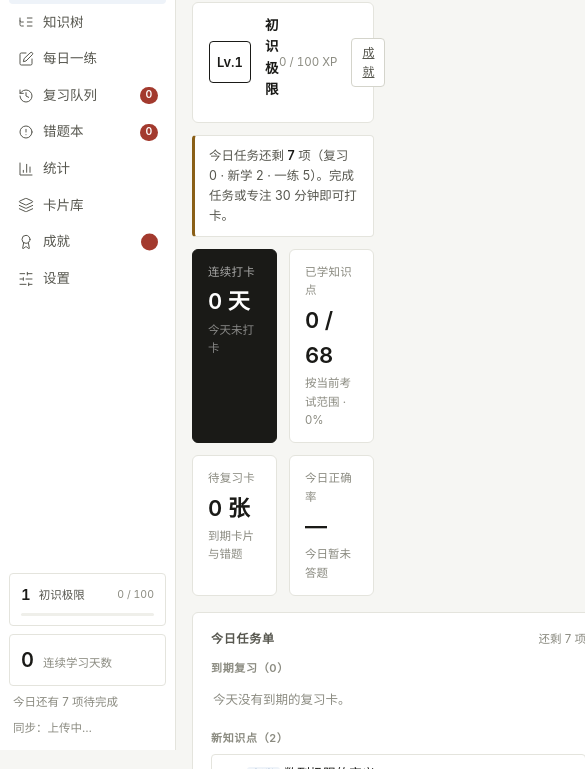
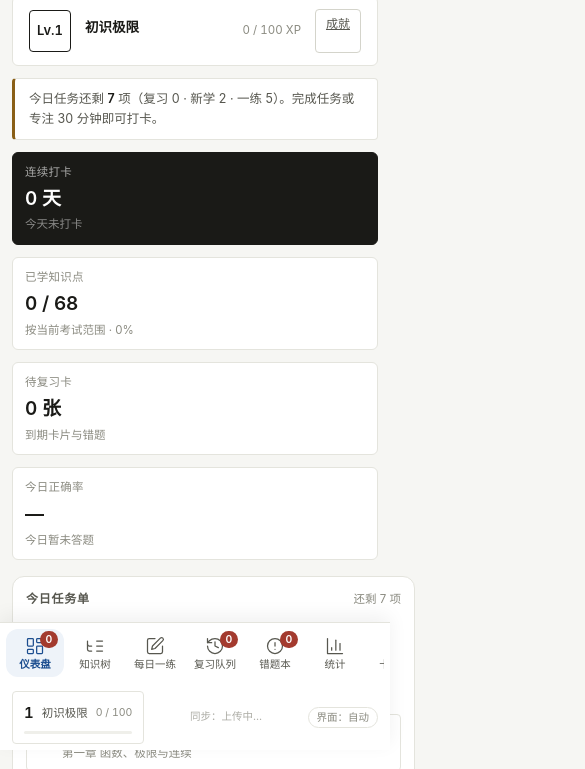
Before and after one commit to zhushenghui123/math-drill, a plain HTML site: page web/index.html in a window 390 px wide. Shown: the part 94-863 px from the top of the page, 585 px wide, since content can reach past the window. Drawn offline with nearby package versions, Linux system fonts and the light colour scheme; no server answers.

Commit message:
手机适配：底部标签栏 + 界面模式开关（电脑端结构上不受影响）
决策人反馈"手机上看略微有点大"。实测根因不是字号，而是**布局**：
fork 的 #sidebar 在 ≤820px 时仍占 176px，而小米15 的 CSS 视口只有约 400px
（1200×2670 物理 / DPR 3）——侧栏吃掉 44% 屏宽，正文只剩 ~224px。

改法（成熟做法，不引框架）：
- web/assets/mobile.css：手机样式层，**所有手机规则锁在 html[data-layout="mobile"] 下**
  · 侧栏 → 固定底部标签栏（移动端标准模式）：横向可滑、图标+小字、触控目标 ≥44px
  · 正文全宽；底栏安全区 env(safe-area-inset-bottom) + viewport-fit=cover（刘海/手势条）
  · 排版收紧：h1/h2/q-stem 用 clamp() 流式字号；卡片与网格在手机上单列
  · 公式与表格 overflow-x:auto（4×4 行列式在窄屏不再撑破布局）
  · 表单 font-size 16px（防聚焦整页缩放）
- web/js/layout.js：界面模式（自动/手机/电脑），默认按视口 ≤430px 自动判定，
  手动切换记住在 localStorage，优先级高于自动；no-JS 时无 data-layout → 与改动前完全一致

**为什么不用 Bootstrap/Tailwind**：fork 的 style.css 是 1063 行自研样式，引框架=重写 UI，
BOUNDARY §0 明令不得重写，且会打断 test-dom-wiring 依赖的标记结构。
这里只用标准 CSS 能力（clamp / dvh / env(safe-area-inset-*)）。

手动开关：侧栏底部新增「界面：自动 / 手机版 / 电脑版」按钮（决策人要求的可手动切换）。

验收：
- web/tests/test-layout.js 新增 15 项：视口判定（400→手机、1200→电脑、430/431 边界）、
  手动覆盖优先、循环顺序、持久化、按钮文案；**外加一条机械不变量**：
  mobile.css 里 33 个规则块必须全部锁在 [data-layout="mobile"] 下，否则测试红
  （防止将来有人塞一条全局规则悄悄改坏桌面端）
- 前端套件 531 → **546 项全绿**；Python 57 项；refcheck 绿
- 生产已部署：/js/layout.js、/assets/mobile.css 均 200；head 顺序与 viewport-fit 已生效

```diff
--- /dev/null
+++ b/web/assets/mobile.css
@@ -0,0 +1,111 @@
+/* web/assets/mobile.css —— 界面模式层（手机版）
+ *
+ * 隔离原则（决策人要求"手机适配不要影响电脑端"）：本文件所有手机规则都写在
+ * `html[data-layout="mobile"]` 选择器下。电脑端（data-layout=desktop 或脚本未运行）
+ * **一次都不会命中**——不是"尽量不影响"，是结构上碰不到。
+ *
+ * 基准设备：小米 15（1200×2670 物理 / DPR 3 → **约 400×890 CSS px**）；
+ * 覆盖区间 360–430px（含 iPhone 15 的 393×852、SE 的 375×667）。
+ *
+ * 为什么不用 Bootstrap/Tailwind：fork 的 style.css 是 1063 行自研样式，
+ * 引框架=重写 UI —— BOUNDARY §0 明令不得重写，且会打断 test-dom-wiring 依赖的标记结构。
+ * 这里用的都是标准 CSS 能力：clamp() 流式字号 / dvh 视口单位 / env(safe-area-inset-*) 安全区。
+ */
+
+/* ---------- 0. 切换按钮（这条不分模式：它是新增元素，不改动任何既有元素外观） ---------- */
+#layout-toggle {
+  font-size: 11px; line-height: 1; padding: 4px 9px; margin-top: 6px;
+  border: 1px solid var(--line); border-radius: 999px;
+  background: transparent; color: var(--ink-3); cursor: pointer;
+}
+#layout-toggle:hover { color: var(--ink); border-color: var(--ink-3); }
+
+/* 脚本没跑时按钮没有意义，藏掉 */
+html:not([data-layout]) #layout-toggle { display: none; }
+
+/* ============================================================
+   下面全部只在手机模式生效
+   ============================================================ */
+
+/* ---------- 1. 骨架：侧栏 → 底部标签栏（移动端标准做法）--------- */
+html[data-layout="mobile"] body { -webkit-text-size-adjust: 100%; overscroll-behavior-y: none; }
+html[data-layout="mobile"] #app { display: block; min-height: 100dvh; }
+html[data-layout="mobile"] #sidebar {
+  position: fixed; left: 0; right: 0; bottom: 0; top: auto;
+  width: auto; height: auto; flex-direction: column; gap: 0;
+  padding: 4px 6px calc(4px + env(safe-area-inset-bottom, 0px));
+  border-right: 0; border-top: 1px solid var(--line);
+  background: var(--panel); z-index: 60;
+  box-shadow: 0 -6px 18px rgba(0, 0, 0, .06);
+}
+html[data-layout="mobile"] .brand { display: none; }   /* 品牌区占高，手机上省掉 */
+html[data-layout="mobile"] #nav {
+  display: flex; flex-direction: row; align-items: stretch;
+  gap: 2px; overflow-x: auto; -webkit-overflow-scrolling: touch;
+  scrollbar-width: none; padding: 2px 0;
+}
+html[data-layout="mobile"] #nav::-webkit-scrollbar { display: none; }
+html[data-layout="mobile"] .nav-item {
+  flex: 1 0 auto; min-width: 58px; min-height: 48px;      /* 触控目标 ≥ 44px */
+  flex-direction: column; align-items: center; justify-content: center;
+  gap: 3px; padding: 6px 8px; border-radius: 12px;
+  font-size: 10.5px; line-height: 1.1;
+}
+html[data-layout="mobile"] .nav-item .ic { width: 20px; height: 20px; }
+html[data-layout="mobile"] .nav-item .badge { top: 2px; right: 6px; }
+
+/* 底栏里只留"同步状态"与"界面切换"：等级/连击/贴士是电脑端侧栏的装饰 */
+html[data-layout="mobile"] .side-foot {
+  display: flex; flex-direction: row; align-items: center;
+  justify-content: space-between; gap: 8px; padding: 0 6px 2px;
+}
+html[data-layout="mobile"] .lv-bar,
+html[data-layout="mobile"] .streak,
+html[data-layout="mobile"] #side-tip { display: none; }
+html[data-layout="mobile"] #sync-status {
+  font-size: 10.5px; opacity: .72; margin-top: 0;
+  white-space: nowrap; overflow: hidden; text-overflow: ellipsis; max-width: 60%;
+}
+html[data-layout="mobile"] #layout-toggle { font-size: 10.5px; padding: 4px 8px; margin-top: 0; }
+
+/* 正文全宽（这就是"感觉有点大"的根因：原先手机下侧栏仍占 176px ≈ 44% 屏宽）*/
+html[data-layout="mobile"] #main {
+  padding: 12px 12px calc(72px + env(safe-area-inset-bottom, 0px));
+  max-width: none; margin: 0;
+}
+
+/* ---------- 2. 排版与间距：手机上一档收紧 ---------- */
+html[data-layout="mobile"] h1 { font-size: clamp(19px, 5.2vw, 22px); }
+html[data-layout="mobile"] h2 { font-size: clamp(16px, 4.4vw, 18px); }
+html[data-layout="mobile"] .card { padding: 12px 13px; border-radius: 12px; }
+html[data-layout="mobile"] .grid-2,
+html[data-layout="mobile"] .grid-3,
+html[data-layout="mobile"] .grid-4 { grid-template-columns: 1fr; }
+html[data-layout="mobile"] .stat-box { padding: 10px 12px; }
+html[data-layout="mobile"] .stat-box .v { font-size: 19px; }
+html[data-layout="mobile"] .q-stem { font-size: clamp(14.5px, 4.1vw, 16px); line-height: 1.65; }
+html[data-layout="mobile"] .chat-layout { flex-direction: column; }
+html[data-layout="mobile"] .chat-side { width: 100%; }
+html[data-layout="mobile"] .ch-grid { grid-template-columns: 1fr; }
+
+/* ---------- 3. 触控与表单（移动端硬要求）---------- */
+html[data-layout="mobile"] .btn,
+html[data-layout="mobile"] .opt,
+html[data-layout="mobile"] .seg-btn { min-height: 44px; }
+html[data-layout="mobile"] input,
+html[data-layout="mobile"] textarea,
+html[data-layout="mobile"] select { font-size: 16px; }  /* ≥16px：防聚焦时整页缩放 */
+html[data-layout="mobile"] .btn,
+html[data-layout="mobile"] .nav-item,
+html[data-layout="mobile"] .opt,
+html[data-layout="mobile"] #layout-toggle { -webkit-tap-highlight-color: transparent; }
+
+/* ---------- 4. 公式与宽内容：能横滑，不许撑破布局 ---------- */
+html[data-layout="mobile"] .katex-display,
+html[data-layout="mobile"] .q-stem,
+html[data-layout="mobile"] table,
+html[data-layout="mobile"] pre {
+  overflow-x: auto; -webkit-overflow-scrolling: touch; max-width: 100%;
+}
+html[data-layout="mobile"] .katex-display { padding: 2px 0 6px; }
+html[data-layout="mobile"] table { display: block; }
--- a/web/index.html
+++ b/web/index.html
@@ -2,10 +2,14 @@
 <html lang="zh-CN">
 <head>
 <meta charset="UTF-8">
-<meta name="viewport" content="width=device-width, initial-scale=1.0">
+<meta name="viewport" content="width=device-width, initial-scale=1.0, viewport-fit=cover">
 <title>研数 · 考研数学 AI 自学系统</title>
+<!-- 界面模式：尽早给 <html> 打上 data-layout（自动识别手机/电脑，也可手动切换） -->
+<script src="js/layout.js"></script>
 <link rel="stylesheet" href="https://cdn.jsdelivr.net/npm/katex@0.16.9/dist/katex.min.css">
 <link rel="stylesheet" href="assets/style.css">
+<!-- 手机版样式层：全部规则锁在 html[data-layout="mobile"] 下，电脑端一次都不命中 -->
+<link rel="stylesheet" href="assets/mobile.css">
 </head>
 <body>
 <div id="app">
@@ -47,6 +51,8 @@
       <div class="side-tip" id="side-tip">每天 30 分钟，数学不掉队。</div>
       <!-- 同步状态：由 web/js/api.js 的 onChange 驱动（离线 / 未登录 / 已同步 vN） -->
       <div class="side-tip" id="sync-status" title="与服务端的同步状态">同步：初始化…</div>
+      <!-- 界面模式切换：自动 → 手机版 → 电脑版（逻辑在 web/js/layout.js） -->
+      <button id="layout-toggle" type="button">界面：自动</button>
     </div>
   </aside>
   <main id="main"></main>
--- /dev/null
+++ b/web/js/layout.js
@@ -0,0 +1,99 @@
+/* web/js/layout.js —— 界面模式（自动 / 手机 / 电脑），并给 <html> 打上 data-layout
+ *
+ * 为什么要有这个开关（决策人 2026-09-17 要求）：
+ *   手机适配**绝不能影响电脑端**。做法不是"尽量不影响"，而是结构上隔离：
+ *   所有手机样式都写在 `html[data-layout="mobile"]` 选择器下面（见 assets/mobile.css），
+ *   电脑模式下那批规则一次都不会命中。
+ *
+ * 默认 = 自动：视口 ≤ 430px 视为手机（小米15 ≈ 400×890、iPhone15 ≈ 393×852 都在这一档），
+ * 否则电脑。手动切换会记住（localStorage），优先级高于自动；再点回"自动"即恢复。
+ *
+ * no-JS 兜底：脚本没跑时 <html> 上没有 data-layout → mobile.css 全部不生效 → 与改动前完全一致。
+ */
+(function (root) {
+  'use strict';
+
+  var KEY = 'md_layout';                 // 'auto' | 'mobile' | 'desktop'
+  var PHONE_MAX = 430;                   // CSS 像素；小米15=400、iPhone15=393、SE=375 都在内
+  var doc = root.document;
+  var mode = 'auto';
+
+  function readStored() {
+    try {
+      var v = root.localStorage && root.localStorage.getItem(KEY);
+      return (v === 'mobile' || v === 'desktop') ? v : 'auto';
+    } catch (e) { return 'auto'; }
+  }
+
+  function isPhoneViewport() {
+    if (root.matchMedia) return root.matchMedia('(max-width: ' + PHONE_MAX + 'px)').matches;
+    return (root.innerWidth || 1024) <= PHONE_MAX;
+  }
+
+  function resolve(m) {
+    if (m === 'mobile' || m === 'desktop') return m;
+    return isPhoneViewport() ? 'mobile' : 'desktop';
+  }
+
+  function apply() {
+    if (!doc || !doc.documentElement) return resolve(mode);
+    var eff = resolve(mode);
+    doc.documentElement.setAttribute('data-layout', eff);
+    return eff;
+  }
+
+  function persist(m) {
+    try { if (root.localStorage) root.localStorage.setItem(KEY, m); } catch (e) { /* 忽略 */ }
+  }
+
+  var MDLayout = {
+    PHONE_MAX: PHONE_MAX,
+    get: function () { return mode; },            // 用户选的模式（含 'auto'）
+    effective: apply,                              // 实际生效的（'mobile' | 'desktop'）
+    set: function (m) {                            // 'auto' | 'mobile' | 'desktop'
+      if (m !== 'auto' && m !== 'mobile' && m !== 'desktop') return MDLayout.effective();
+      mode = m;
+      persist(m);
+      return apply();
+    },
+    cycle: function () {                           // 自动 → 手机 → 电脑 → 自动
+      return MDLayout.set(mode === 'auto' ? 'mobile' : mode === 'mobile' ? 'desktop' : 'auto');
+    },
+    label: function (m) {
+      m = m || mode;
+      return m === 'mobile' ? '手机版' : m === 'desktop' ? '电脑版' : '自动';
+    }
+  };
+
+  mode = readStored();
+  apply();                                        // 尽早打上，避免首屏闪一下
+
+  // 视口变化时（仅自动模式）跟着切
+  try {
+    if (root.matchMedia) {
+      var mq = root.matchMedia('(max-width: ' + PHONE_MAX + 'px)');
+      var onChange = function () { if (mode === 'auto') apply(); };
+      if (mq.addEventListener) mq.addEventListener('change', onChange);
+      else if (mq.addListener) mq.addListener(onChange);
+    }
+  } catch (e) { /* 老浏览器忽略 */ }
+
+  // 界面上的切换按钮（index.html 里的 #layout-toggle）
+  function wireButton() {
+    if (!doc) return;
+    var btn = doc.getElementById('layout-toggle');
+    if (!btn) return;
+    var render = function () {
+      btn.textContent = '界面：' + MDLayout.label();
+      btn.title = '点击切换：自动 → 手机版 → 电脑版（当前视口 ' + (root.innerWidth || '?') + 'px）';
+    };
+    btn.addEventListener('click', function () { MDLayout.cycle(); render(); });
+    render();
+  }
+  if (doc) {
+    if (doc.readyState === 'loading') doc.addEventListener('DOMContentLoaded', wireButton);
+    else wireButton();
+  }
+
+  root.MDLayout = MDLayout;
+})(typeof window !== 'undefined' ? window : this);
```
Also changed, not shown: web/tests/test-layout.js (added, +140 -0 lines).
